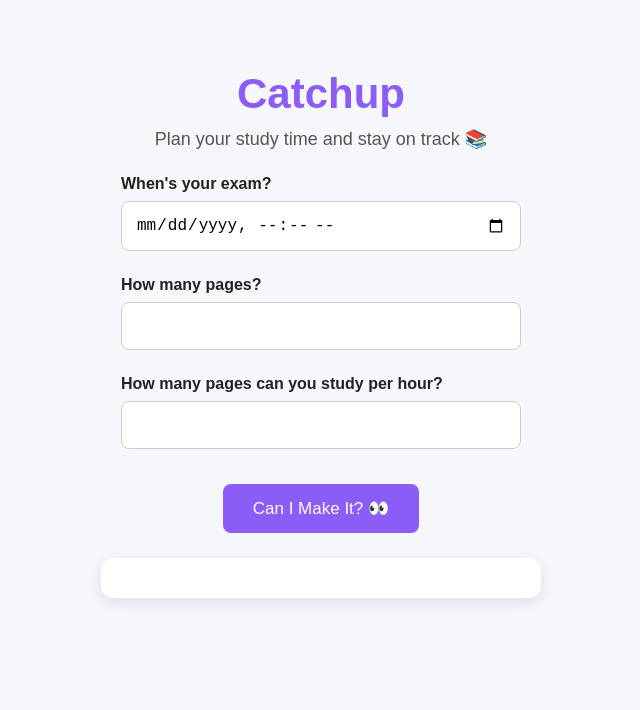
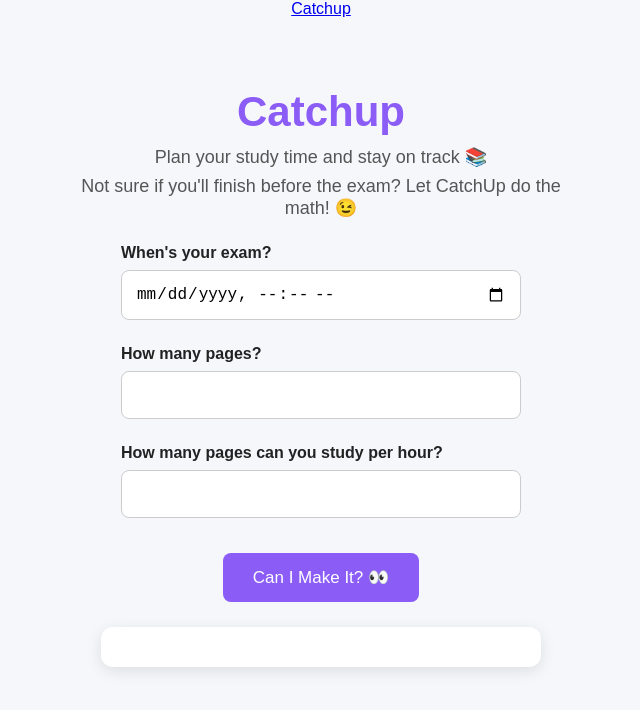
Before and after one commit to hamswasfi/CatchUp, a plain HTML site: page index.html in a window 1280 px wide. Shown: the whole page, without its empty margins (319-959 px from the left). Drawn offline with Linux system fonts and the light colour scheme.

Commit message:
Enhance index.html with navigation and extra content
Added navigation and additional information about the exam preparation.

```diff
--- a/index.html
+++ b/index.html
@@ -4,9 +4,15 @@
         <link rel="stylesheet" href="style.css">
     </head>
     <body>
+
+         <nav>
+             <a href="#">Catchup</a>
+         </nav>
+
         <div id="planner">
              <h1>Catchup</h1>
              <p>Plan your study time and stay on track 📚</p>
+             <p>Not sure if you'll finish before the exam? Let CatchUp do the math! 😉</p>
 
              <div>
                 <label>When's your exam?</label>
```
